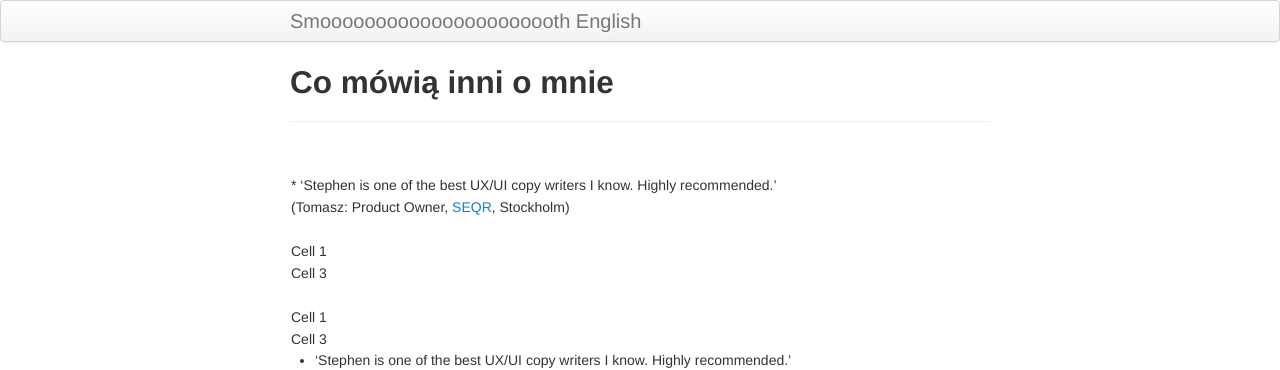
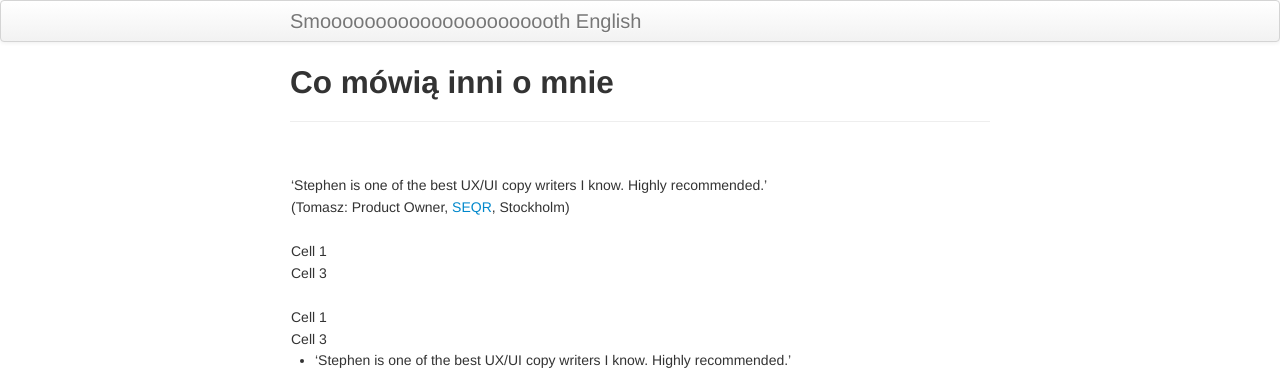
Before and after one commit to StephenEastham/StephenEastham.github.io, a Jekyll site: the page built from pages/resources.md, in a window 1280 px wide. Shown: the top 370 px of the page. Built offline with Jekyll 4.4.1, drawn with Linux system fonts in a browser that asks for light colours.

```diff
--- a/pages/resources.md
+++ b/pages/resources.md
@@ -7,8 +7,8 @@ description:
 
 |
 ---------|
-* 'Stephen is one of the best UX/UI copy writers I know. Highly recommended.'  |
-(Tomasz: Product Owner, [SEQR](https://pages.github.com), Stockholm)|
+| 'Stephen is one of the best UX/UI copy writers I know. Highly recommended.'  |
+| (Tomasz: Product Owner, [SEQR](https://pages.github.com), Stockholm)|
 
 |
 ---------|
```
